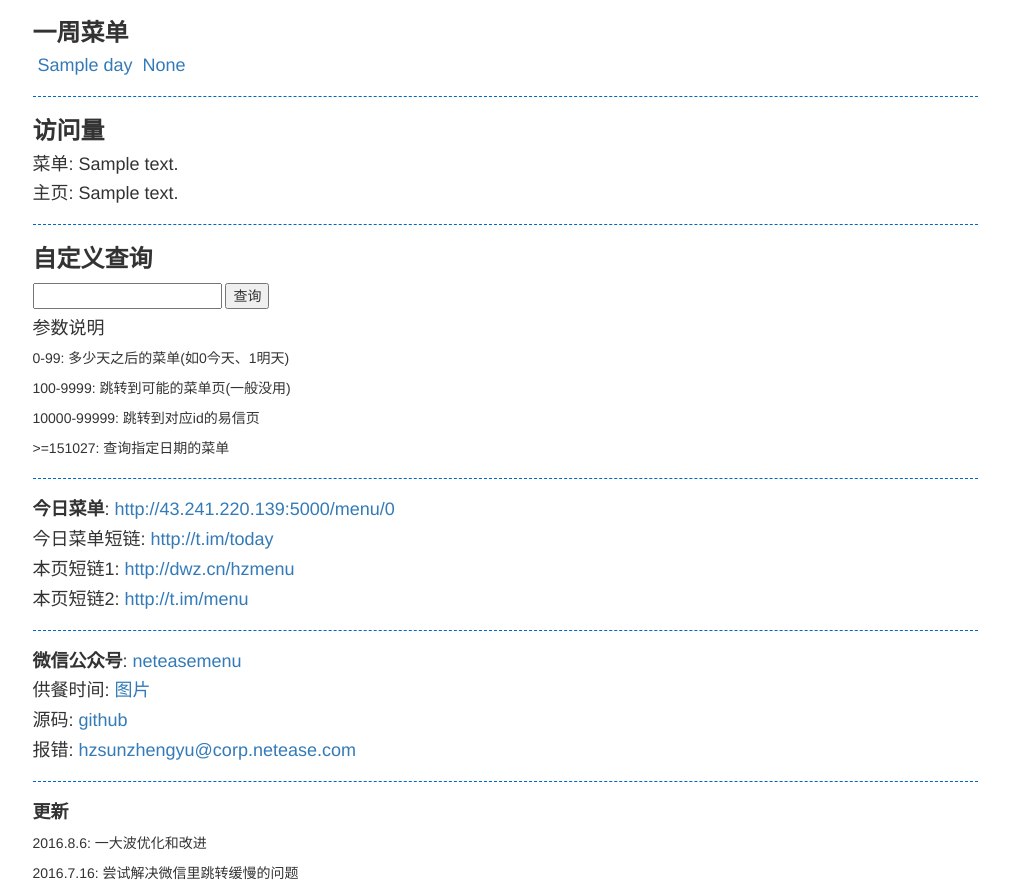
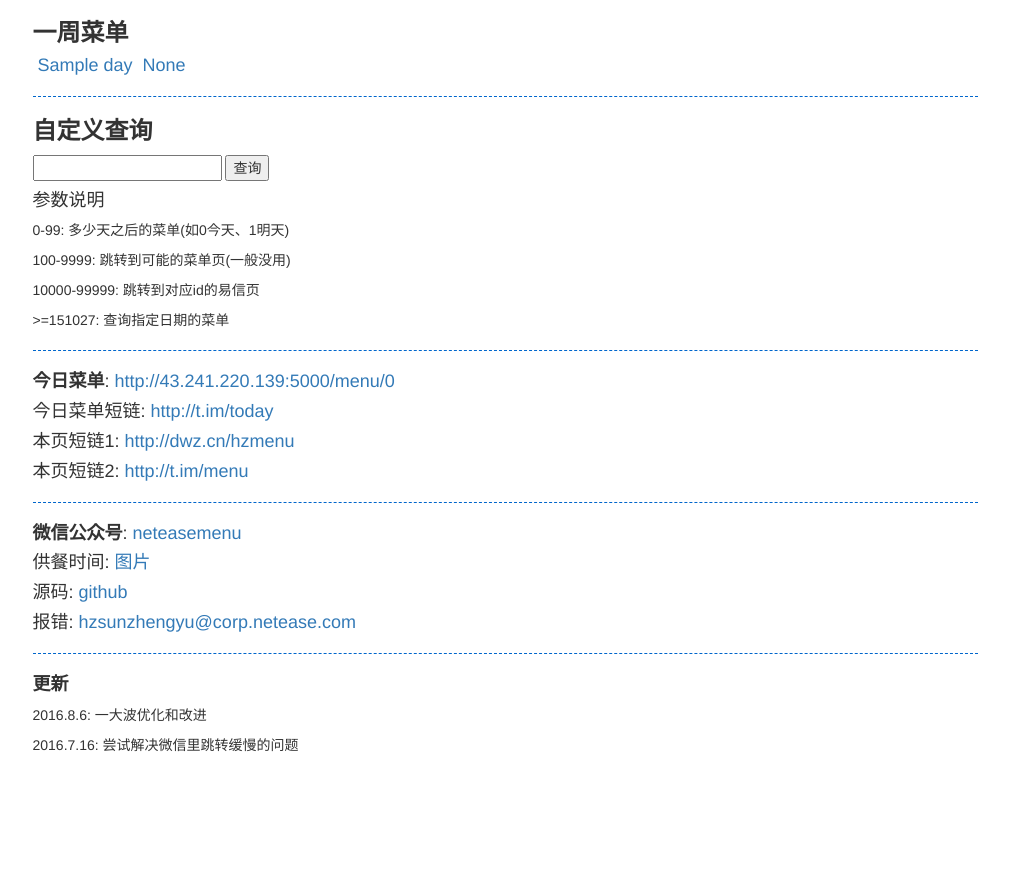
Before and after one commit to arcsun/neteaseMenu, a Flask app: template templates/menu.html in a window 1280 px wide. Shown: the whole page, without its empty margins (135-1144 px from the left). After the commit the page ends 752 px from the top, so only its background shows below. Run offline with Flask 2, Linux system fonts and the light colour scheme; the template is opened without the code that fills it: most values are stand-ins (such as "Sample title", 1, 10 or a date in 2020); some libraries are stand-ins or nearby versions.

Commit message:
线上版本暂去掉访问数记录到文件

```diff
--- a/run-ol.py
+++ b/run-ol.py
@@ -77,7 +77,8 @@ def getWeekDayFromDay(daytime):
 @app.route('/menu')
 def menuList():
     # 每次重启后应进入主页来启动访问计数
-    checkStart()
+    # 线上跑的时候有bug, 暂时去掉
+    # checkStart()
 
     globals()['visitHome'] += 1
     menulog.info(u'访问主页@%s'% visitHome)
@@ -298,7 +299,6 @@ def readVisit():
 
 
 def checkStart():
-    # 使用gunicorn时, 这几行放在下面不执行
     if globals()['start']:
         return
     else:
--- a/templates/menu.html
+++ b/templates/menu.html
@@ -24,10 +24,11 @@
             <h4>暂无</h4>
             {% endif %}
 
-            <hr style="height:1px;border:none;border-top:1px dashed #0066CC;" />
-            <h3><b>访问量</b></h3>
-            <h4>菜单:&nbsp;{{ visit }}</h4>
-            <h4>主页:&nbsp;{{ visitHome }}</h4>
+{#            <hr style="height:1px;border:none;border-top:1px dashed #0066CC;" />#}
+{#            <h3><b>访问量</b></h3>#}
+{#            <h4>菜单:&nbsp;{{ visit }}</h4>#}
+{#            <h4>主页:&nbsp;{{ visitHome }}</h4>#}
+
             <hr style="height:1px;border:none;border-top:1px dashed #0066CC;" />
 
             <h3><b>自定义查询</b></h3>
```
